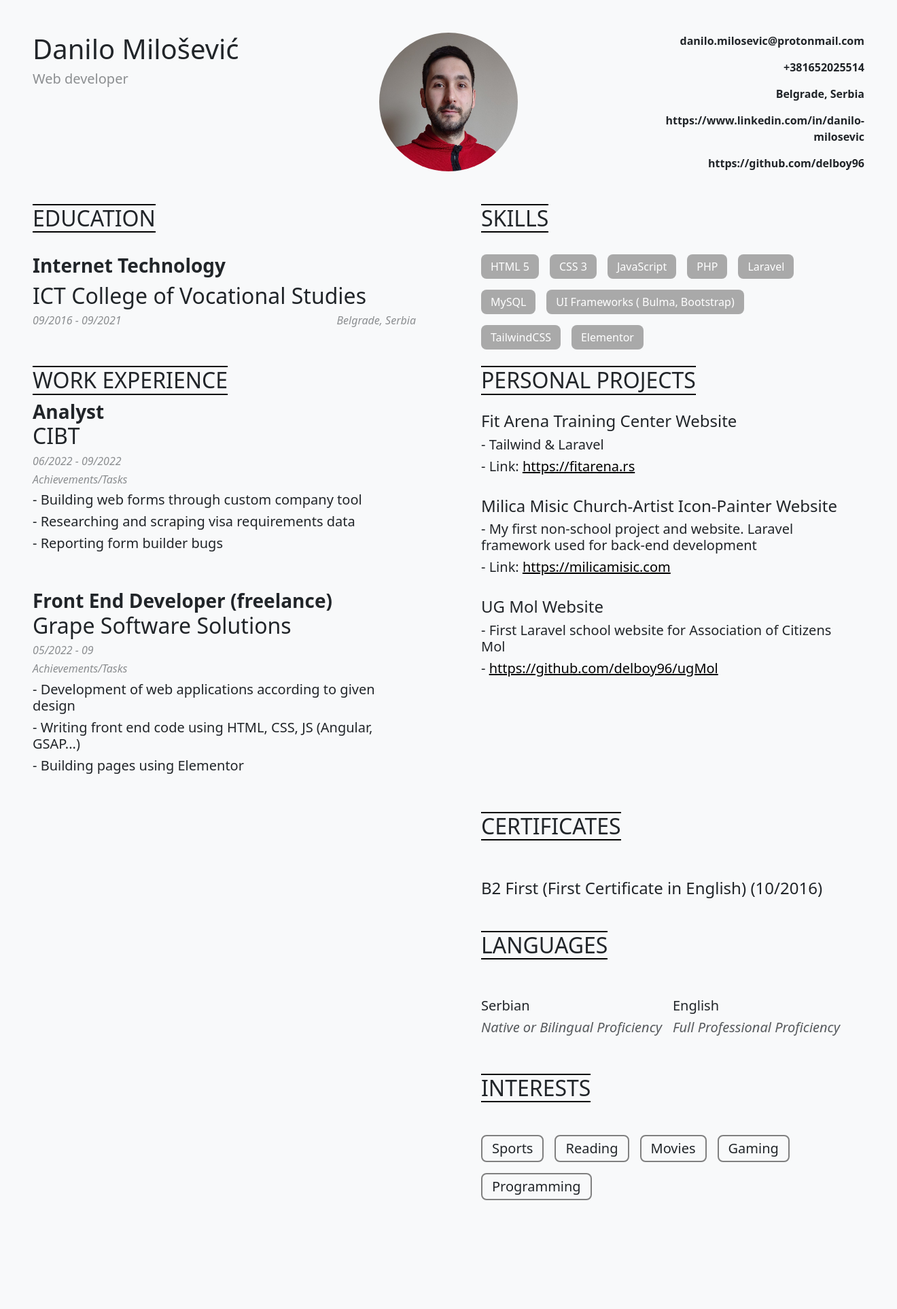
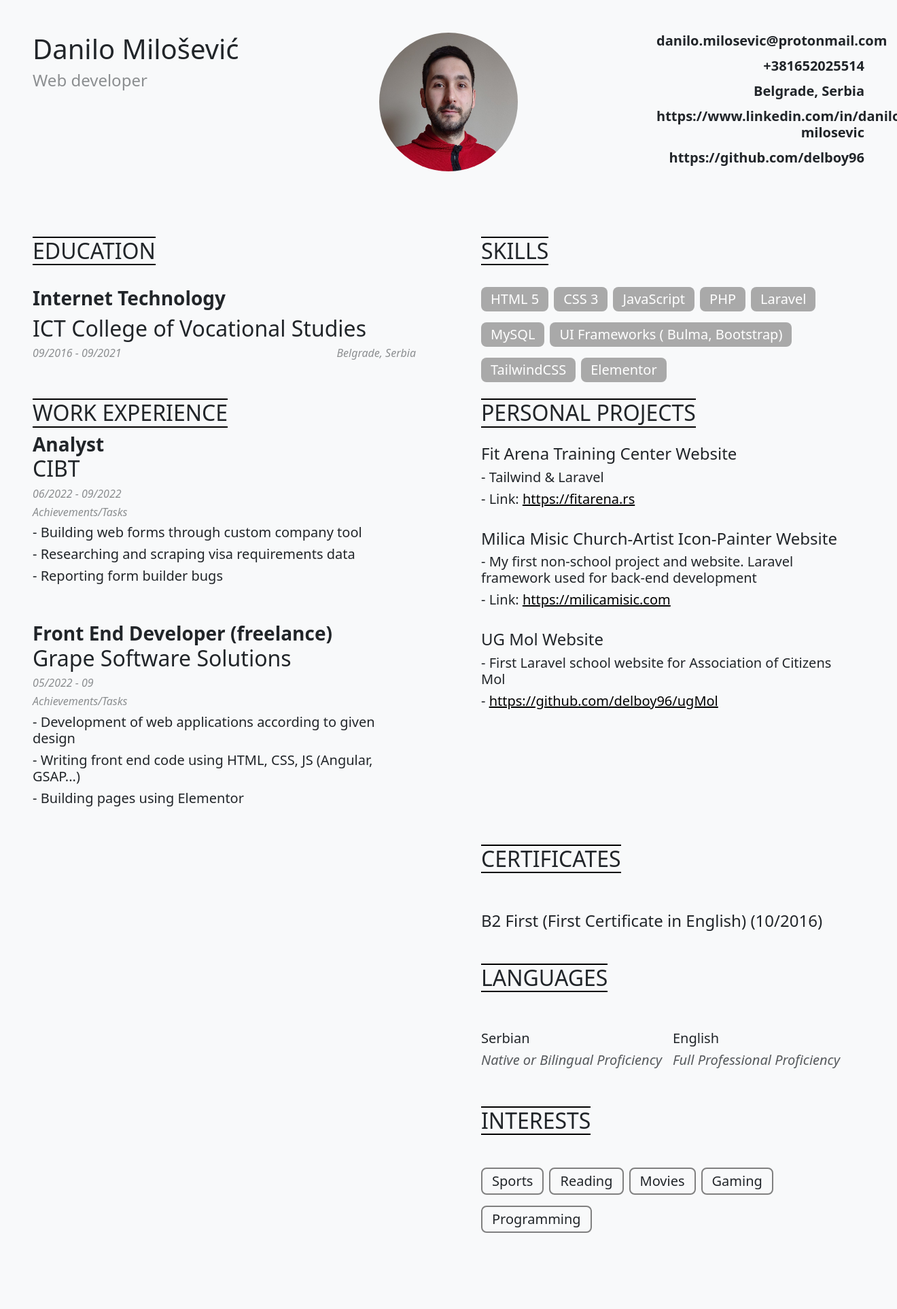
Before and after one commit to delboy96/nbsoft-task, a PHP site: page /pages/cv-template.php in a window 1320 px wide; the page is wider, and only the part inside the window is pictured. Shown: that part at 68% size. Before the commit the page ends 1765 px from the top of that part, so only its background shows below. Run offline with PHP 8.4, Linux system fonts and the light colour scheme; some libraries are stand-ins or nearby versions.

Commit message:
started task 1 responsive

```diff
--- a/assets/style.css
+++ b/assets/style.css
@@ -7,12 +7,31 @@
     border-radius: 8px;
     padding: 6px 14px;
     color: white;
-    margin-right: 1rem;
+    margin-right: 0.5rem;
 }
 
 .interests {
     border-radius: 8px;
     padding: 6px 14px;
-    margin-right: 1rem;
+    margin-right: 0.5rem;
     border: 2px solid gray;
 }
+
+#header, #content {
+    margin-bottom: 6rem !important;
+}
+
+@media screen and (max-width:500px){
+
+    #profile {
+        margin-top: 3rem;
+        margin-bottom: 3rem;
+    }
+
+    #info {
+        font-size: 1rem;
+    }
+    #info span{
+        margin-bottom: 1rem;
+    }
+}
--- a/components/header.php
+++ b/components/header.php
@@ -9,6 +9,6 @@
     <link rel="stylesheet" href="../assets/style.css">
     <link href="https://cdn.jsdelivr.net/npm/bootstrap@5.3.0/dist/css/bootstrap.min.css" rel="stylesheet" integrity="sha384-9ndCyUaIbzAi2FUVXJi0CjmCapSmO7SnpJef0486qhLnuZ2cdeRhO02iuK6FUUVM" crossorigin="anonymous">
     <!-- <script src="https://code.jquery.com/jquery-3.7.0.min.js" integrity="sha256-2Pmvv0kuTBOenSvLm6bvfBSSHrUJ+3A7x6P5Ebd07/g=" crossorigin="anonymous"></script> -->
-    <script src="assets/main.js"></script>
+    <script src="../assets/main.js"></script>
 </head>
 <body class="bg-light my-5">
--- a/pages/cv-template.php
+++ b/pages/cv-template.php
@@ -3,15 +3,15 @@ require_once ('../components/header.php');
 ?>
 
 <div class="px-5 w-100 mh-100 ">
-    <div id="header" class="d-flex flex-row justify-content-between my-5">
-        <div class="col-3">
-            <h1>Danilo Milošević</h1>
-            <h5 class="opacity-50">Web developer</h5>
+    <div id="header" class="d-flex flex-column flex-lg-row justify-content-between my-5">
+        <div class="col-lg-3 text-center text-lg-start">
+            <h1 class="">Danilo Milošević</h1>
+            <h5 class="opacity-50 h4">Web developer</h5>
         </div>
-        <div class="col-2">
+        <div id="profile" class="col-10 col-lg-2 align-self-center">
             <img src="../assets/images/photo.jpg" alt="profile image" class="w-100 rounded-circle">
         </div>
-        <div id="info" class="col-3 d-flex flex-column text-end justify-content-between fw-semibold">
+        <div id="info" class="col-lg-3 d-flex flex-column text-center text-lg-end justify-content-between fw-semibold h5">
             <span class="">danilo.milosevic@protonmail.com</span>
             <span class="">+381652025514</span>
             <span class="">Belgrade, Serbia</span>
@@ -21,7 +21,7 @@ require_once ('../components/header.php');
     </div>
     <div id="content" class="">
         <div class="row">
-            <div class="col-6 d-flex flex-column pe-5">
+            <div class="col-10 col-lg-6 d-flex flex-column pe-5">
                 <h2 class="text-uppercase border-top border-2 border-black border-bottom w-fit">Education</h2>
                 <span class="fw-bold h3 mt-4">Internet Technology</span>
                 <span class="h2 fw-medium">ICT College of Vocational Studies</span>
@@ -30,27 +30,27 @@ require_once ('../components/header.php');
                     <span>Belgrade, Serbia</span>
                 </div>
             </div>
-            <div class="col-6 d-flex flex-column ps-5 pe-5">
+            <div class="col-10 col-lg-6 d-flex flex-column ps-5 pe-5">
                 <h2 class="text-uppercase border-top border-2 border-black border-bottom w-fit mb-4">Skills</h2>
-                <div class="d-flex flex-row my-2">
+                <div class="d-flex flex-row my-2 h5">
                     <span class="tech">HTML 5</span>
                     <span class="tech">CSS 3</span>
                     <span class="tech">JavaScript</span>
                     <span class="tech">PHP</span>
                     <span class="tech">Laravel</span>
                 </div>
-                <div class="d-flex flex-row my-2">
+                <div class="d-flex flex-row my-2 h5">
                     <span class="tech">MySQL</span>
                     <span class="tech">UI Frameworks ( Bulma, Bootstrap)</span>
                 </div>
-                <div class="d-flex flex-row my-2 mb-4">
+                <div class="d-flex flex-row my-2 mb-4 h5">
                     <span class="tech">TailwindCSS</span>
                     <span class="tech">Elementor</span>
                 </div>
             </div>
         </div>
         <div class="row">
-            <div class="col-6 d-flex pe-5 flex-column">
+            <div class="col-10 col-lg-6 d-flex pe-5 flex-column">
                 <h2 class="text-uppercase border-top border-2 border-black border-bottom w-fit">WORK EXPERIENCE</h2>
                 <div class="d-flex flex-column mb-5">
                     <span class="h3 fw-bold mb-0">Analyst</span>
@@ -71,7 +71,7 @@ require_once ('../components/header.php');
                     <span class="h5">- Building pages using Elementor</span>
                 </div>
             </div>
-            <div class="col-6 d-flex flex-column ps-5 pe-5">
+            <div class="col-10 col-lg-6 d-flex flex-column ps-5 pe-5">
                 <h2 class="text-uppercase border-top border-2 border-black border-bottom w-fit mb-4">PERSONAL PROJECTS</h2>
                 <div class="d-flex flex-column mb-4">
                     <span class="h4">Fit Arena Training Center Website</span>
@@ -80,8 +80,7 @@ require_once ('../components/header.php');
                 </div>
                 <div class="d-flex flex-column mb-4">
                     <span class="h4">Milica Misic Church-Artist Icon-Painter Website</span>
-                    <span class="h5">- My first non-school project and website. Laravel framework used
-for back-end development</span>
+                    <span class="h5">- My first non-school project and website. Laravel framework used for back-end development</span>
                     <span class="h5">- Link: <a href="https://milicamisic.com" class="text-black">https://milicamisic.com</a></span>
                 </div>
                 <div class="d-flex flex-column mb-4">
```
Also changed, not shown: assets/main.js (added).
